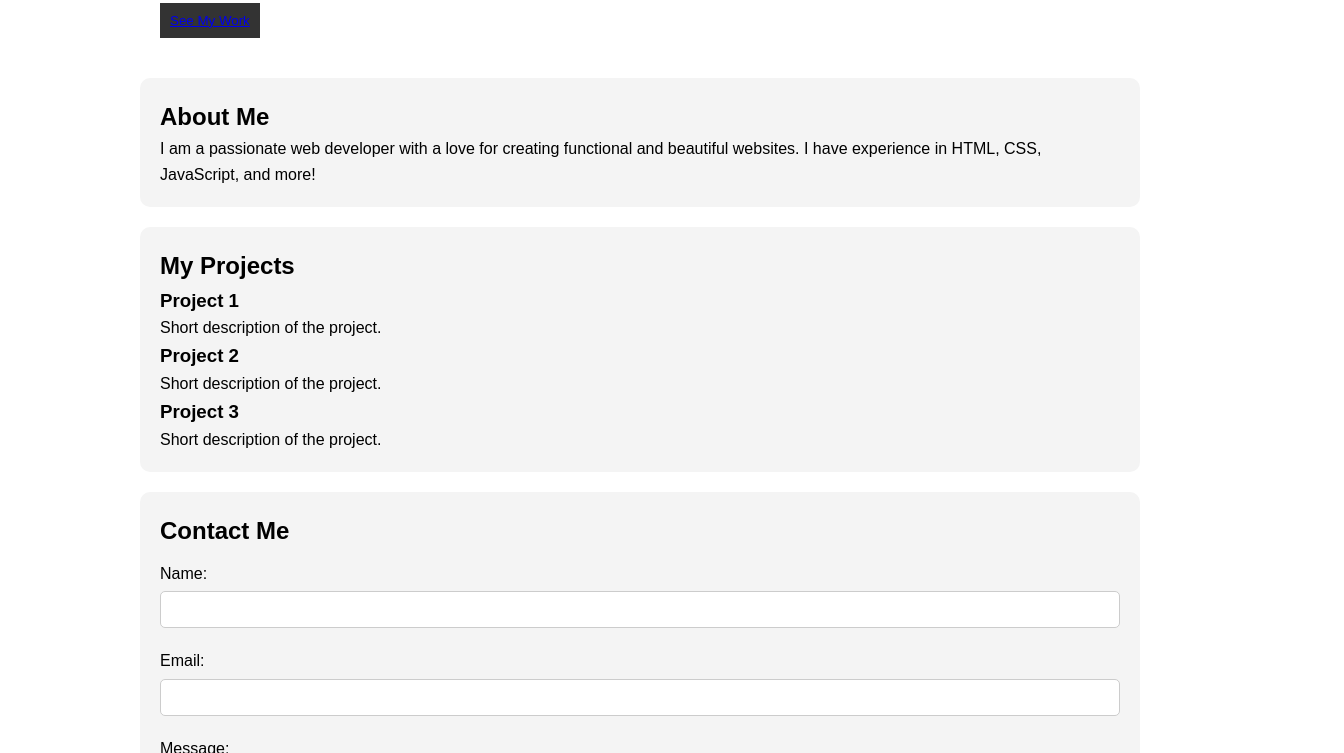
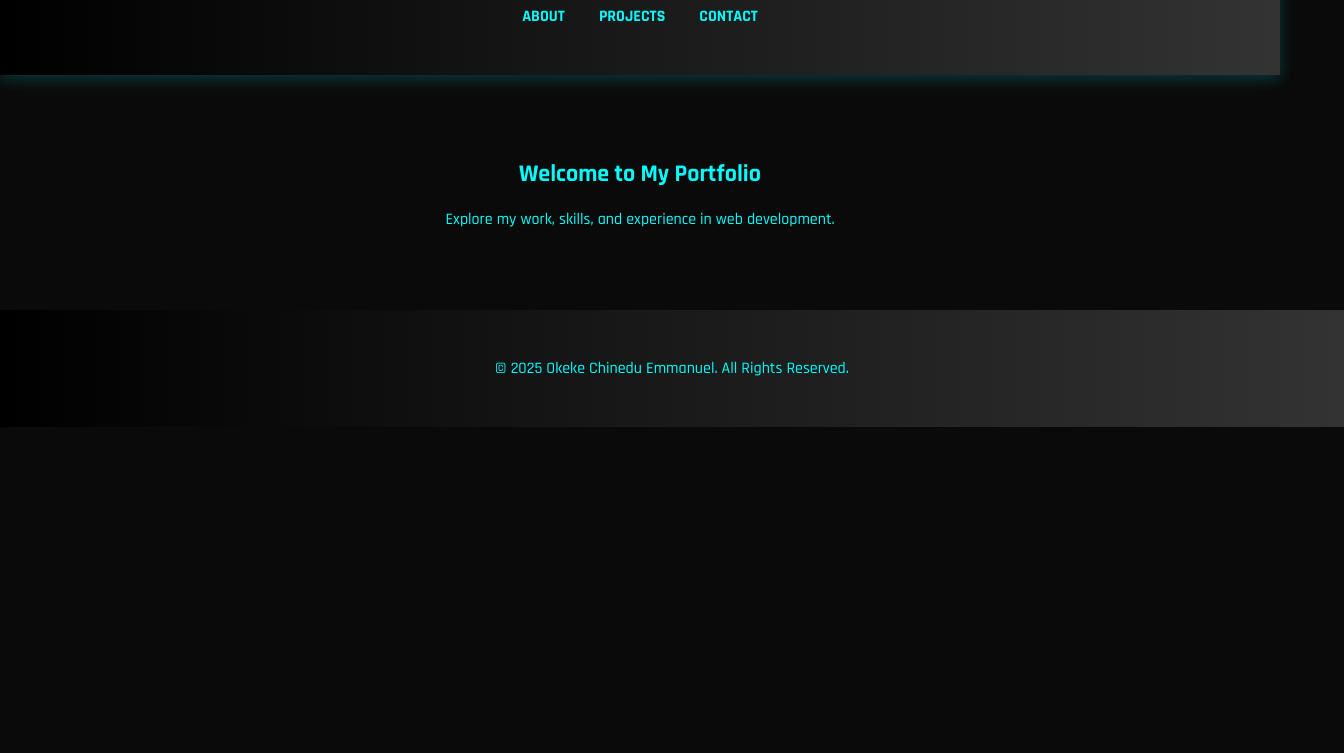
Before and after one commit to emmzy-code/My-Portfolio, a plain HTML site: page my portfolio/index.html in a window 1280 px wide. Shown: the part 147-900 px from the top of the page, 1344 px wide, since content can reach past the window. After the commit the page ends 800 px from the top, so only its background shows below. Drawn offline with Linux system fonts and the light colour scheme.

Commit message:
Update index.html

```diff
--- a/my portfolio/index.html
+++ b/my portfolio/index.html
@@ -1,70 +1,117 @@
+
 <!DOCTYPE html>
 <html lang="en">
 <head>
     <meta charset="UTF-8">
     <meta name="viewport" content="width=device-width, initial-scale=1.0">
-    <title>My Portfolio</title>
-    <link rel="stylesheet" href="style.css">
+    <title>Okeke Chinedu Emmanuel | Web Developer</title>
+    <link rel="stylesheet" href="styles.css">
+    <style>
+        @import url('https://fonts.googleapis.com/css2?family=Orbitron:wght@400;700&family=Rajdhani:wght@300;500;700&display=swap');
+
+        body {
+            font-family: 'Rajdhani', sans-serif;
+            margin: 0;
+            padding: 0;
+            background-color: #0a0a0a;
+            color: #0ff;
+            text-align: center;
+        }
+        header {
+            background: linear-gradient(90deg, #000, #333);
+            padding: 2rem;
+            box-shadow: 0px 4px 15px rgba(0, 255, 255, 0.2);
+            text-transform: uppercase;
+        }
+        nav ul {
+            list-style: none;
+            padding: 0;
+        }
+        nav ul li {
+            display: inline;
+            margin: 0 15px;
+        }
+        nav ul li a {
+            color: #0ff;
+            text-decoration: none;
+            font-weight: bold;
+            transition: color 0.3s ease, text-shadow 0.3s ease;
+        }
+        nav ul li a:hover {
+            color: #ff00ff;
+            text-shadow: 0px 0px 10px #ff00ff;
+        }
+        section {
+            padding: 4rem 10%;
+        }
+        .project-box {
+            background: #111;
+            margin: 2rem auto;
+            padding: 2rem;
+            width: 80%;
+            box-shadow: 0 0 15px rgba(0, 255, 255, 0.2);
+            border-radius: 8px;
+            transition: transform 0.3s ease, box-shadow 0.3s ease;
+        }
+        .project-box:hover {
+            transform: scale(1.05);
+            box-shadow: 0 0 25px rgba(255, 0, 255, 0.5);
+        }
+        footer {
+            background: linear-gradient(90deg, #000, #333);
+            padding: 2rem;
+            position: relative;
+            bottom: 0;
+            width: 100%;
+            color: #0ff;
+        }
+        button {
+            background: #0ff;
+            color: #000;
+            border: none;
+            padding: 12px 20px;
+            cursor: pointer;
+            font-size: 1rem;
+            border-radius: 5px;
+            transition: background 0.3s ease, transform 0.3s ease;
+        }
+        button:hover {
+            background: #ff00ff;
+            transform: scale(1.1);
+        }
+        input, textarea {
+            width: 100%;
+            padding: 10px;
+            margin: 10px 0;
+            border: none;
+            border-radius: 5px;
+            font-size: 1rem;
+            background: #222;
+            color: #0ff;
+        }
+    </style>
 </head>
 <body>
     <header>
+        <h1>Okeke Chinedu Emmanuel</h1>
+        <p>Web Developer</p>
         <nav>
             <ul>
-                <li><a href="#home">Home</a></li>
-                <li><a href="#about">About</a></li>
-                <li><a href="#projects">Projects</a></li>
-                <li><a href="#contact">Contact</a></li>
+                <li><a href="about.html">About</a></li>
+                <li><a href="projects.html">Projects</a></li>
+                <li><a href="contact.html">Contact</a></li>
             </ul>
         </nav>
     </header>
 
-    <section id="home" class="home-section">
-        <h1>Welcome to My Portfolio</h1>
-        <p>Hello! I'm Chinedu, a web developer.</p>
-        <button><a href="#projects">See My Work</a></button>
-    </section>
-
-    <section id="about" class="about-section">
-        <h2>About Me</h2>
-        <p>I am a passionate web developer with a love for creating functional and beautiful websites. I have experience in HTML, CSS, JavaScript, and more!</p>
-    </section>
-
-    <section id="projects" class="projects-section">
-        <h2>My Projects</h2>
-        <div class="project-gallery">
-            <div class="project-card">
-                <h3>Project 1</h3>
-                <p>Short description of the project.</p>
-            </div>
-            <div class="project-card">
-                <h3>Project 2</h3>
-                <p>Short description of the project.</p>
-            </div>
-            <div class="project-card">
-                <h3>Project 3</h3>
-                <p>Short description of the project.</p>
-            </div>
-        </div>
-    </section>
-
-    <section id="contact" class="contact-section">
-        <h2>Contact Me</h2>
-        <form>
-            <label for="name">Name:</label>
-            <input type="text" id="name" name="name" required>
-
-            <label for="email">Email:</label>
-            <input type="email" id="email" name="email" required>
-
-            <label for="message">Message:</label>
-            <textarea id="message" name="message" required></textarea>
-
-            <button type="submit">Send</button>
-        </form>
+    <section>
+        <h2>Welcome to My Portfolio</h2>
+        <p>Explore my work, skills, and experience in web development.</p>
     </section>
 
     <footer>
-        <p>&copy; 2024 Chinedu</p>
+        <p>&copy; 2025 Okeke Chinedu Emmanuel. All Rights Reserved.</p>
     </footer>
+
 </body>
 </html>
```
